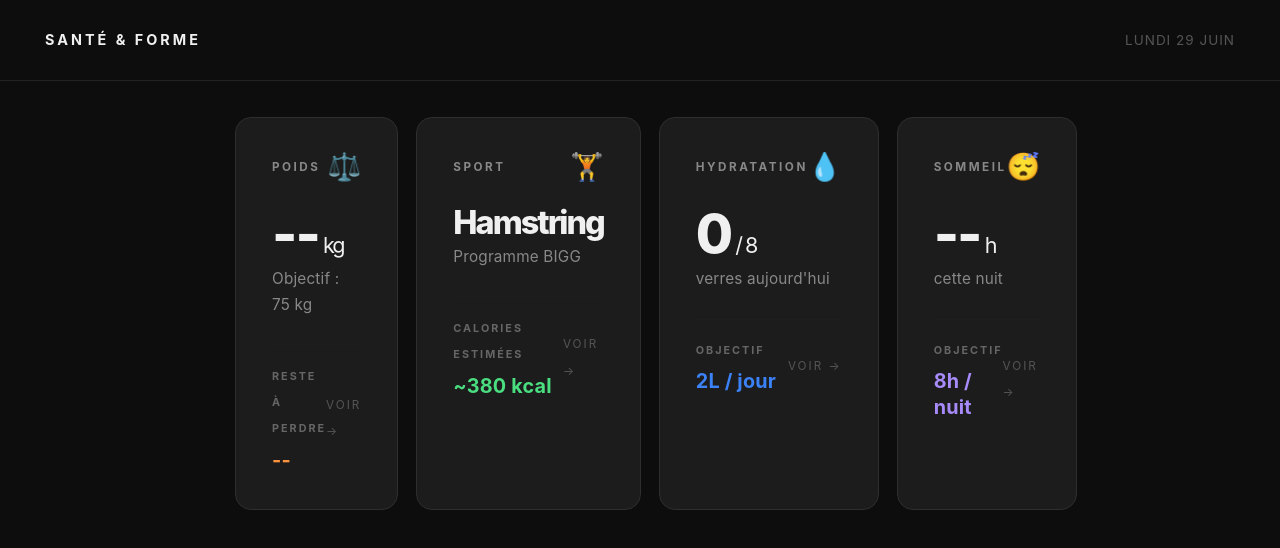
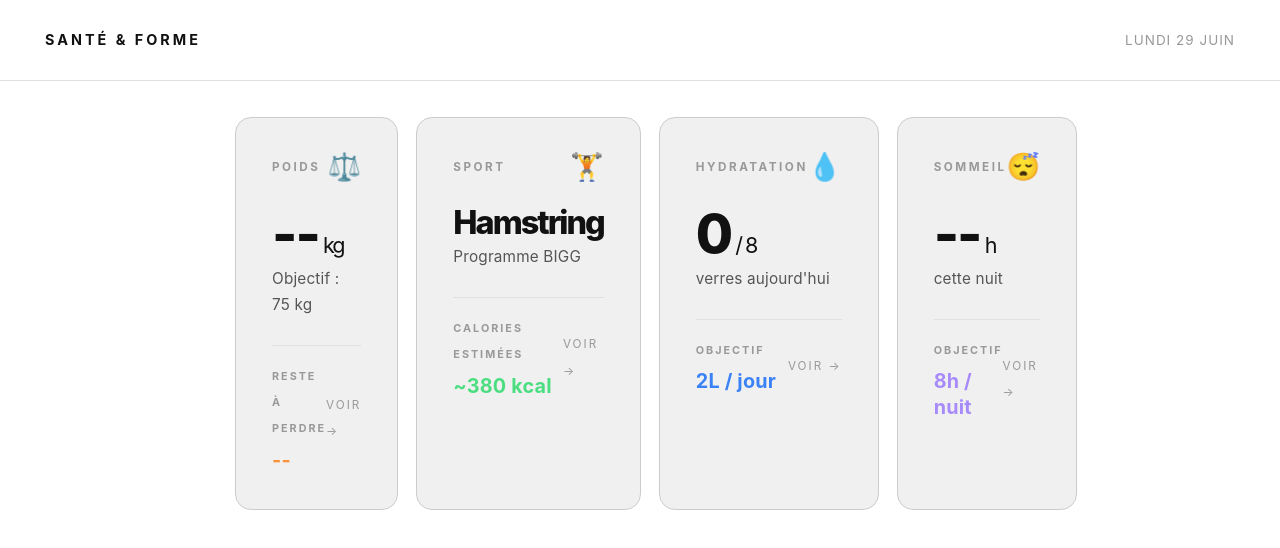
Before and after one commit to PaulChele/sante-dashboard, a React (Vite) app: page / in a window 1280 px wide. Shown: the top 548 px of the page. Built offline with nearby package versions, Linux system fonts and the light colour scheme; no server answers; the database is empty.

Commit message:
dark/light mode automatique

```diff
--- a/src/App.css
+++ b/src/App.css
@@ -1,110 +1,148 @@
 *, *::before, *::after { box-sizing: border-box; margin: 0; padding: 0; }
-html, body { height: 100%; background: #0d0d0d; }
-body { font-family: -apple-system, BlinkMacSystemFont, 'Segoe UI', sans-serif; -webkit-font-smoothing: antialiased; color: #f0f0f0; }
+html, body { height: 100%; }
+body { font-family: -apple-system, BlinkMacSystemFont, 'Segoe UI', sans-serif; -webkit-font-smoothing: antialiased; }
 
-.app { min-height: 100vh; background: #0d0d0d; }
+:root {
+  --bg: #ffffff;
+  --bg2: #f5f5f5;
+  --surface: #ffffff;
+  --surface2: #f0f0f0;
+  --surface3: #e8e8e8;
+  --border: #e0e0e0;
+  --border2: #cccccc;
+  --text: #111111;
+  --text2: #555555;
+  --text3: #999999;
+  --green: #16a34a;
+  --orange: #d97706;
+  --red: #dc2626;
+  --blue: #2563eb;
+  --purple: #7c3aed;
+}
+
+@media (prefers-color-scheme: dark) {
+  :root {
+    --bg: #0d0d0d;
+    --bg2: #141414;
+    --surface: #141414;
+    --surface2: #1c1c1c;
+    --surface3: #242424;
+    --border: #1e1e1e;
+    --border2: #2e2e2e;
+    --text: #f0f0f0;
+    --text2: #888888;
+    --text3: #555555;
+    --green: #4ade80;
+    --orange: #fb923c;
+    --red: #ef4444;
+    --blue: #60a5fa;
+    --purple: #a78bfa;
+  }
+}
+
+.app { min-height: 100vh; background: var(--bg); color: var(--text); }
 
 /* HEADER */
-.header { display: flex; justify-content: space-between; align-items: center; padding: 1.5rem 2.5rem; border-bottom: 1px solid #222; }
-.header-brand { font-size: 0.8rem; font-weight: 700; letter-spacing: 3px; text-transform: uppercase; color: #f0f0f0; }
-.header-date { font-size: 0.75rem; color: #555; letter-spacing: 1px; text-transform: uppercase; }
+.header { display: flex; justify-content: space-between; align-items: center; padding: 1.5rem 2.5rem; border-bottom: 1px solid var(--border); }
+.header-brand { font-size: 0.8rem; font-weight: 700; letter-spacing: 3px; text-transform: uppercase; color: var(--text); }
+.header-date { font-size: 0.75rem; color: var(--text3); letter-spacing: 1px; text-transform: uppercase; }
 
 /* HOME */
 .home { padding: 2rem 2.5rem; display: grid; grid-template-columns: repeat(2, 1fr); gap: 1rem; max-width: 900px; margin: 0 auto; }
 @media (min-width: 1100px) { .home { grid-template-columns: repeat(4, 1fr); } }
 
-.home-card { background: #1c1c1c; border: 1px solid #2e2e2e; border-radius: 16px; padding: 2rem; cursor: pointer; transition: all 0.2s ease; display: flex; flex-direction: column; gap: 1.5rem; min-height: 220px; }
-.home-card:hover { background: #242424; border-color: #3e3e3e; transform: translateY(-2px); }
+.home-card { background: var(--surface2); border: 1px solid var(--border2); border-radius: 16px; padding: 2rem; cursor: pointer; transition: all 0.2s ease; display: flex; flex-direction: column; gap: 1.5rem; min-height: 220px; }
+.home-card:hover { background: var(--surface3); transform: translateY(-2px); }
 .home-card-top { display: flex; justify-content: space-between; align-items: flex-start; }
-.home-card-label { font-size: 0.65rem; font-weight: 700; letter-spacing: 2.5px; text-transform: uppercase; color: #888; }
+.home-card-label { font-size: 0.65rem; font-weight: 700; letter-spacing: 2.5px; text-transform: uppercase; color: var(--text3); }
 .home-card-icon { font-size: 1.5rem; }
-.home-card-value { font-size: 3rem; font-weight: 800; letter-spacing: -2px; line-height: 1; color: #f0f0f0; }
-.home-card-value-sub { font-size: 0.85rem; color: #888; margin-top: 0.25rem; }
-.home-card-bottom { display: flex; justify-content: space-between; align-items: center; padding-top: 1rem; border-top: 1px solid #1e1e1e; }
+.home-card-value { font-size: 3rem; font-weight: 800; letter-spacing: -2px; line-height: 1; color: var(--text); }
+.home-card-value-sub { font-size: 0.85rem; color: var(--text2); margin-top: 0.25rem; }
+.home-card-bottom { display: flex; justify-content: space-between; align-items: center; padding-top: 1rem; border-top: 1px solid var(--border); }
 .home-card-stat { display: flex; flex-direction: column; gap: 0.25rem; }
-.home-card-stat-label { font-size: 0.6rem; font-weight: 700; letter-spacing: 2px; text-transform: uppercase; color: #666; }
+.home-card-stat-label { font-size: 0.6rem; font-weight: 700; letter-spacing: 2px; text-transform: uppercase; color: var(--text3); }
 .home-card-stat-value { font-size: 1.1rem; font-weight: 700; }
-.home-card-arrow { font-size: 0.65rem; color: #555; letter-spacing: 2px; text-transform: uppercase; }
+.home-card-arrow { font-size: 0.65rem; color: var(--text3); letter-spacing: 2px; text-transform: uppercase; }
 
 /* MODULE */
 .module { padding: 2rem 2.5rem; max-width: 900px; margin: 0 auto; }
-.module-back { background: none; border: 1px solid #2a2a2a; color: #555; cursor: pointer; font-size: 0.65rem; font-weight: 700; letter-spacing: 2px; text-transform: uppercase; padding: 0.5rem 1rem; border-radius: 50px; margin-bottom: 2rem; display: inline-flex; align-items: center; gap: 0.5rem; font-family: inherit; transition: all 0.2s; }
-.module-back:hover { border-color: #444; color: #aaa; }
+.module-back { background: none; border: 1px solid var(--border2); color: var(--text2); cursor: pointer; font-size: 0.65rem; font-weight: 700; letter-spacing: 2px; text-transform: uppercase; padding: 0.5rem 1rem; border-radius: 50px; margin-bottom: 2rem; display: inline-flex; align-items: center; gap: 0.5rem; font-family: inherit; transition: all 0.2s; }
+.module-back:hover { border-color: var(--text3); color: var(--text); }
 .module-header { margin-bottom: 2rem; }
-.module-title { font-size: 2rem; font-weight: 800; letter-spacing: -1px; color: #f0f0f0; margin-bottom: 0.25rem; }
-.module-sub { font-size: 0.85rem; color: #666; }
+.module-title { font-size: 2rem; font-weight: 800; letter-spacing: -1px; color: var(--text); margin-bottom: 0.25rem; }
+.module-sub { font-size: 0.85rem; color: var(--text2); }
 
 /* CARDS */
-.card { background: #141414; border: 1px solid #1e1e1e; border-radius: 14px; padding: 1.5rem; margin-bottom: 1rem; }
-.card-title { font-size: 0.75rem; font-weight: 700; letter-spacing: 2px; text-transform: uppercase; color: #555; margin-bottom: 1.25rem; }
+.card { background: var(--surface2); border: 1px solid var(--border); border-radius: 14px; padding: 1.5rem; margin-bottom: 1rem; }
+.card-title { font-size: 0.75rem; font-weight: 700; letter-spacing: 2px; text-transform: uppercase; color: var(--text2); margin-bottom: 1.25rem; }
 
 /* STATS */
 .stats-grid { display: grid; grid-template-columns: repeat(4, 1fr); gap: 1rem; margin-bottom: 1rem; }
-.stat-box { background: #141414; border: 1px solid #1e1e1e; border-radius: 14px; padding: 1.25rem 1.5rem; }
-.stat-box-label { font-size: 0.6rem; font-weight: 700; letter-spacing: 2px; text-transform: uppercase; color: #444; margin-bottom: 0.5rem; }
+.stat-box { background: var(--surface2); border: 1px solid var(--border); border-radius: 14px; padding: 1.25rem 1.5rem; }
+.stat-box-label { font-size: 0.6rem; font-weight: 700; letter-spacing: 2px; text-transform: uppercase; color: var(--text3); margin-bottom: 0.5rem; }
 .stat-box-value { font-size: 2rem; font-weight: 800; letter-spacing: -1px; }
-.stat-box-sub { font-size: 0.75rem; color: #666; margin-top: 0.2rem; }
+.stat-box-sub { font-size: 0.75rem; color: var(--text2); margin-top: 0.2rem; }
 
 /* PROGRESSION */
-.prog-card { background: #141414; border: 1px solid #1e1e1e; border-radius: 14px; padding: 1.25rem 1.5rem; margin-bottom: 1rem; }
+.prog-card { background: var(--surface2); border: 1px solid var(--border); border-radius: 14px; padding: 1.25rem 1.5rem; margin-bottom: 1rem; }
 .prog-header { display: flex; justify-content: space-between; align-items: center; margin-bottom: 0.5rem; }
-.prog-label { font-size: 0.75rem; font-weight: 700; letter-spacing: 2px; text-transform: uppercase; color: #555; }
-.prog-pct { font-size: 0.85rem; font-weight: 700; color: #4ade80; }
-.prog-sub { font-size: 0.75rem; color: #444; margin-bottom: 0.75rem; }
-.prog-track { background: #1e1e1e; border-radius: 99px; height: 4px; }
-.prog-fill { height: 4px; border-radius: 99px; background: #4ade80; transition: width 0.6s ease; }
+.prog-label { font-size: 0.75rem; font-weight: 700; letter-spacing: 2px; text-transform: uppercase; color: var(--text2); }
+.prog-pct { font-size: 0.85rem; font-weight: 700; color: var(--green); }
+.prog-sub { font-size: 0.75rem; color: var(--text3); margin-bottom: 0.75rem; }
+.prog-track { background: var(--surface3); border-radius: 99px; height: 4px; }
+.prog-fill { height: 4px; border-radius: 99px; background: var(--green); transition: width 0.6s ease; }
 
 /* FORM */
 .form-row { display: flex; gap: 1.5rem; align-items: flex-end; flex-wrap: wrap; }
 .form-group { display: flex; flex-direction: column; gap: 0.5rem; flex: 1; min-width: 120px; }
-.form-label { font-size: 0.6rem; font-weight: 700; letter-spacing: 2px; text-transform: uppercase; color: #444; }
+.form-label { font-size: 0.6rem; font-weight: 700; letter-spacing: 2px; text-transform: uppercase; color: var(--text3); }
 
-input { background: transparent; border: none; border-bottom: 1.5px solid #333; color: #f0f0f0; padding: 0.4rem 0; font-size: 1rem; font-family: inherit; outline: none; transition: border-color 0.2s; width: 100%; appearance: none; -moz-appearance: textfield; }
-input:focus { border-bottom-color: #888; }
-input::placeholder { color: #444; font-weight: 400; }
+input { background: transparent; border: none; border-bottom: 1.5px solid var(--border2); color: var(--text); padding: 0.4rem 0; font-size: 1rem; font-family: inherit; outline: none; transition: border-color 0.2s; width: 100%; appearance: none; -moz-appearance: textfield; }
+input:focus { border-bottom-color: var(--text2); }
+input::placeholder { color: var(--text3); font-weight: 400; }
 input[type=number]::-webkit-inner-spin-button, input[type=number]::-webkit-outer-spin-button { -webkit-appearance: none; margin: 0; }
-input[type=date]::-webkit-calendar-picker-indicator { filter: invert(0.3); cursor: pointer; }
+input[type=date]::-webkit-calendar-picker-indicator { cursor: pointer; opacity: 0.5; }
 
-.btn { background: #f0f0f0; color: #0d0d0d; border: none; padding: 0.7rem 1.5rem; border-radius: 10px; font-size: 0.8rem; font-weight: 700; letter-spacing: 1px; text-transform: uppercase; cursor: pointer; font-family: inherit; transition: opacity 0.2s; white-space: nowrap; }
+.btn { background: var(--text); color: var(--bg); border: none; padding: 0.7rem 1.5rem; border-radius: 10px; font-size: 0.8rem; font-weight: 700; letter-spacing: 1px; text-transform: uppercase; cursor: pointer; font-family: inherit; transition: opacity 0.2s; white-space: nowrap; }
 .btn:hover { opacity: 0.85; }
 .btn:disabled { opacity: 0.3; cursor: not-allowed; }
-.btn-danger { background: none; border: 1px solid #2a2a2a; color: #ef4444; padding: 0.3rem 0.75rem; border-radius: 8px; font-size: 0.75rem; cursor: pointer; font-family: inherit; transition: all 0.2s; }
-.btn-danger:hover { background: rgba(239,68,68,0.1); border-color: #ef4444; }
+.btn-danger { background: none; border: 1px solid var(--border2); color: var(--red); padding: 0.3rem 0.75rem; border-radius: 8px; font-size: 0.75rem; cursor: pointer; font-family: inherit; transition: all 0.2s; }
+.btn-danger:hover { background: rgba(239,68,68,0.1); border-color: var(--red); }
 
 /* CHART */
 .chart-wrap { width: 100%; height: 260px; }
 
 /* HISTORIQUE */
-.hist-item { display: flex; align-items: center; justify-content: space-between; padding: 0.85rem 0; border-bottom: 1px solid #1a1a1a; font-size: 0.9rem; }
+.hist-item { display: flex; align-items: center; justify-content: space-between; padding: 0.85rem 0; border-bottom: 1px solid var(--border); font-size: 0.9rem; }
 .hist-item:last-child { border-bottom: none; }
-.hist-date { color: #666; font-size: 0.8rem; }
-.hist-value { font-weight: 700; color: #f0f0f0; }
+.hist-date { color: var(--text2); font-size: 0.8rem; }
+.hist-value { font-weight: 700; color: var(--text); }
 
 /* SPORT BLOCS */
-.bloc-item { background: #141414; border: 1px solid #1e1e1e; border-radius: 12px; padding: 1.25rem 1.5rem; margin-bottom: 0.75rem; cursor: pointer; transition: background 0.15s; }
-.bloc-item:hover { background: #1a1a1a; }
+.bloc-item { background: var(--surface2); border: 1px solid var(--border); border-radius: 12px; padding: 1.25rem 1.5rem; margin-bottom: 0.75rem; cursor: pointer; transition: background 0.15s; }
+.bloc-item:hover { background: var(--surface3); }
 .bloc-header { display: flex; align-items: baseline; gap: 0.75rem; margin-bottom: 0.5rem; }
-.bloc-num { font-size: 0.6rem; font-weight: 700; letter-spacing: 2px; text-transform: uppercase; color: #444; }
-.bloc-nom { font-size: 0.9rem; font-weight: 700; color: #f0f0f0; }
-.bloc-tag { font-size: 0.75rem; color: #666; margin-left: auto; }
-.bloc-desc { font-size: 0.82rem; color: #888; line-height: 1.7; margin-top: 0.5rem; }
+.bloc-num { font-size: 0.6rem; font-weight: 700; letter-spacing: 2px; text-transform: uppercase; color: var(--text3); }
+.bloc-nom { font-size: 0.9rem; font-weight: 700; color: var(--text); }
+.bloc-tag { font-size: 0.75rem; color: var(--text2); margin-left: auto; }
+.bloc-desc { font-size: 0.82rem; color: var(--text2); line-height: 1.7; margin-top: 0.5rem; }
 
 /* EAU */
 .eau-grid { display: grid; grid-template-columns: repeat(8, 1fr); gap: 0.5rem; margin: 1rem 0; }
-.eau-verre { width: 100%; aspect-ratio: 1; border-radius: 50%; border: 2px solid #1e1e1e; background: #141414; cursor: pointer; transition: all 0.2s; display: flex; align-items: center; justify-content: center; font-size: 1.2rem; }
+.eau-verre { width: 100%; aspect-ratio: 1; border-radius: 50%; border: 2px solid var(--border2); background: var(--surface2); cursor: pointer; transition: all 0.2s; display: flex; align-items: center; justify-content: center; font-size: 1.2rem; }
 .eau-verre.plein { background: #1d4ed8; border-color: #3b82f6; }
-.eau-verre:hover { border-color: #3b82f6; }
+.eau-verre:hover { border-color: var(--blue); }
 
 /* SOMMEIL */
-.duree-badge { display: inline-flex; align-items: center; gap: 0.5rem; background: rgba(74,222,128,0.1); border: 1px solid rgba(74,222,128,0.2); color: #4ade80; padding: 0.5rem 1rem; border-radius: 8px; font-size: 0.85rem; font-weight: 600; margin-top: 0.75rem; }
+.duree-badge { display: inline-flex; align-items: center; gap: 0.5rem; background: rgba(74,222,128,0.1); border: 1px solid rgba(74,222,128,0.2); color: var(--green); padding: 0.5rem 1rem; border-radius: 8px; font-size: 0.85rem; font-weight: 600; margin-top: 0.75rem; }
 
 /* EMPTY */
-.empty { text-align: center; padding: 3rem; color: #444; font-size: 0.8rem; font-weight: 700; letter-spacing: 2px; text-transform: uppercase; }
+.empty { text-align: center; padding: 3rem; color: var(--text3); font-size: 0.8rem; font-weight: 700; letter-spacing: 2px; text-transform: uppercase; }
 
 /* CALORIES BANNER */
-.kcal-banner { background: rgba(251,146,60,0.08); border: 1px solid rgba(251,146,60,0.2); border-left: 3px solid #fb923c; color: #fb923c; padding: 0.85rem 1.25rem; border-radius: 12px; font-size: 0.75rem; font-weight: 700; letter-spacing: 2px; text-transform: uppercase; margin-bottom: 1rem; }
+.kcal-banner { background: rgba(251,146,60,0.08); border: 1px solid rgba(251,146,60,0.2); border-left: 3px solid var(--orange); color: var(--orange); padding: 0.85rem 1.25rem; border-radius: 12px; font-size: 0.75rem; font-weight: 700; letter-spacing: 2px; text-transform: uppercase; margin-bottom: 1rem; }
 
 /* REPAS */
-.repas-row { display: flex; justify-content: space-between; align-items: center; padding: 0.75rem 0; border-bottom: 1px solid #1a1a1a; font-size: 0.9rem; }
+.repas-row { display: flex; justify-content: space-between; align-items: center; padding: 0.75rem 0; border-bottom: 1px solid var(--border); font-size: 0.9rem; }
 .repas-row:last-child { border-bottom: none; }
-.repas-label { font-size: 0.6rem; font-weight: 700; letter-spacing: 2px; text-transform: uppercase; color: #444; }
+.repas-label { font-size: 0.6rem; font-weight: 700; letter-spacing: 2px; text-transform: uppercase; color: var(--text3); }
```
